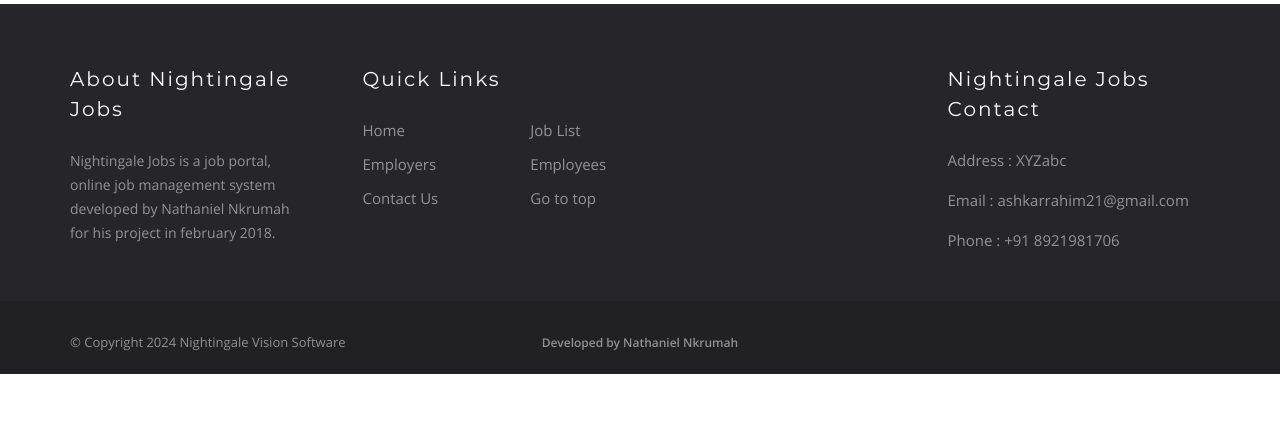
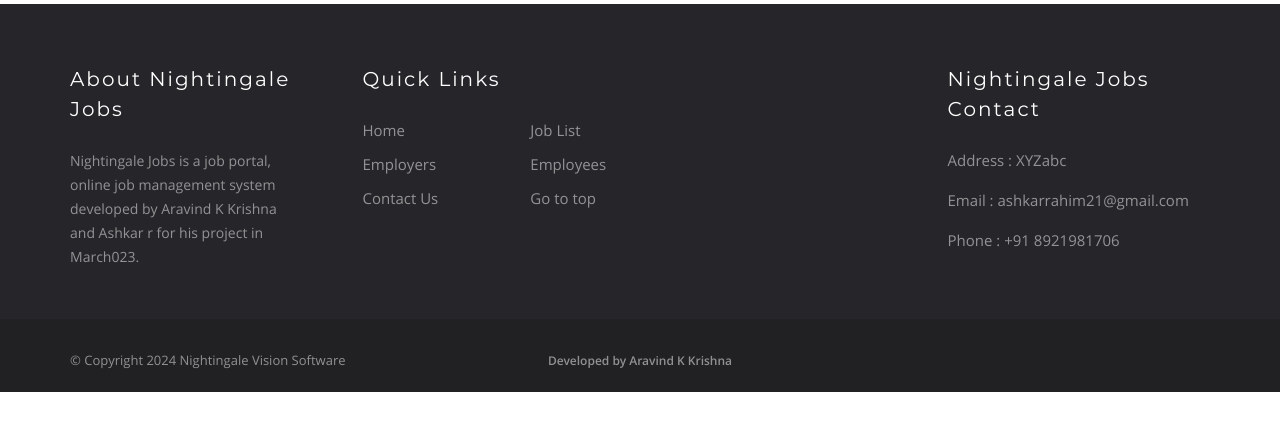
Before and after one commit to AravindKKrishna/PortCode, a PHP site: page /phpmail/register.php in a window 1280 px wide. Shown: the part 262-693 px from the top of the page. Run offline with PHP 8.4, Linux system fonts and the light colour scheme; some libraries are stand-ins or nearby versions.

Commit message:
Update register.php

```diff
--- a/register.php
+++ b/register.php
@@ -220,7 +220,7 @@ include 'constants/check-login.php';
 
 										<div class="footer-about-us">
 											<h5 class="footer-title">About Nightingale Jobs</h5>
-											<p>Nightingale Jobs is a job portal, online job management system developed by Nathaniel Nkrumah for his project in february 2018.</p>
+										<p>Nightingale Jobs is a job portal, online job management system developed by Aravind K Krishna and Ashkar r for his project in March023.</p>
 
 										</div>
 
@@ -277,7 +277,7 @@ include 'constants/check-login.php';
 							<div class="col-sm-4 col-md-4">
 
 								<ul class="bottom-footer-menu">
-									<li><a >Developed by Nathaniel Nkrumah</a></li>
+									<li><a >Developed by Aravind K Krishna</a></li>
 								</ul>
 
 							</div>
```
